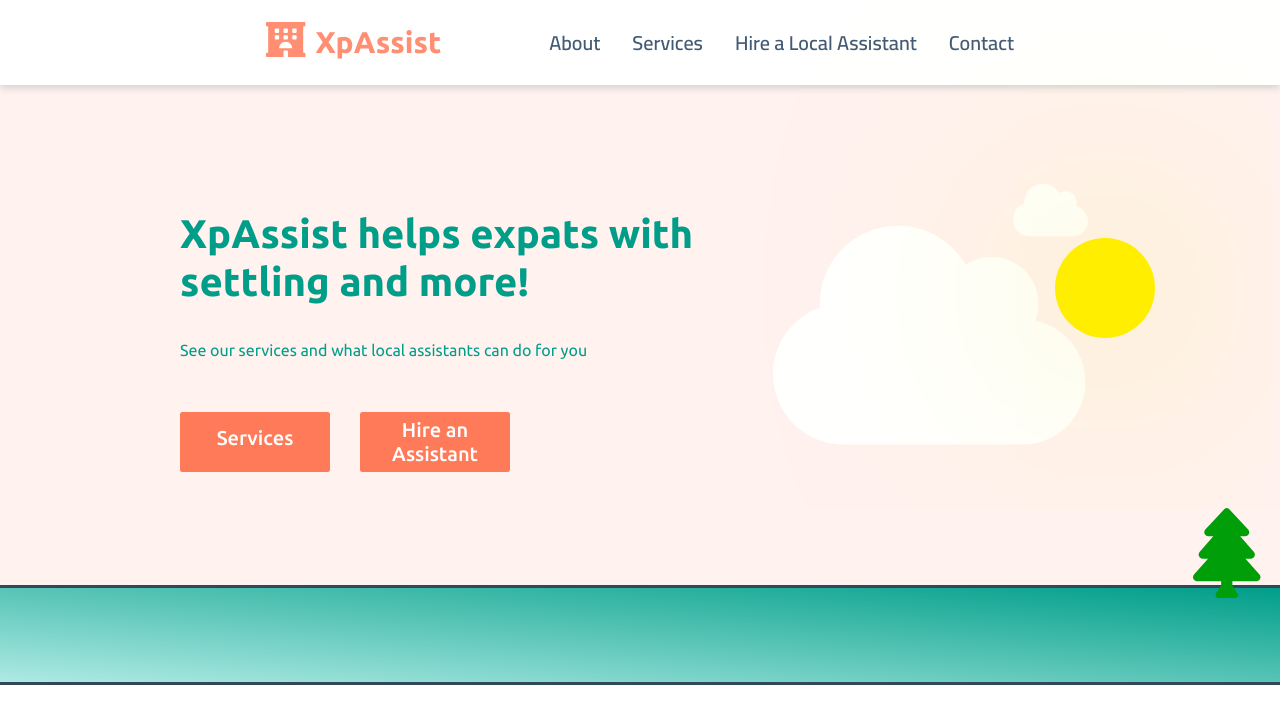
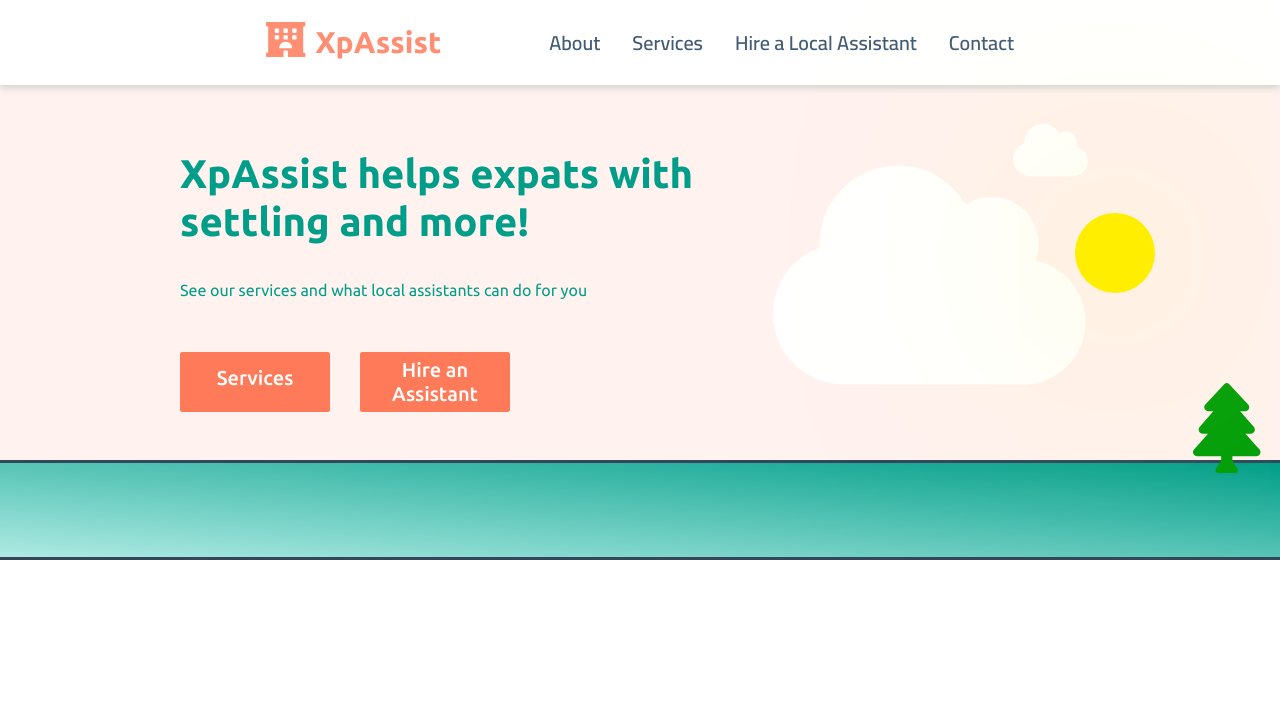
Before and after one commit to mehmeteyupoglu/xpassist, a React (Create React App) app in the folder xpassist/: page / in a window 1280 px wide. Shown: the top 724 px of the page. Built offline with nearby package versions, Linux system fonts and the light colour scheme.

Commit message:
Update body design

```diff
--- a/xpassist/src/components/Body/Body.css
+++ b/xpassist/src/components/Body/Body.css
@@ -1,5 +1,5 @@
 .body {
-    height: 500px;
+    height: 375px;
     background-color: #fff2ef;
     box-shadow: 0px 3px 7px rgb(209, 209, 209);
     font-family: Ubuntu;
@@ -7,7 +7,7 @@
 }
 
 .container {
-    padding-top: 125px;
+    padding-top: 65px;
 }
 .col-top {
     display: flex;
@@ -87,9 +87,9 @@
 .sun {
     position: absolute;
     right: 125px;
-    top: -350px;
-    height: 100px;
-    width: 100px;
+    top: -250px;
+    height: 80px;
+    width: 80px;
     background-color: rgb(255, 238, 0);
     border-radius: 50%;
     box-shadow: 0px 3px 700px 15px rgb(245, 236, 118);
--- a/xpassist/src/components/Body/Body.js
+++ b/xpassist/src/components/Body/Body.js
@@ -1,7 +1,7 @@
 import React from 'react';
 import { Container, Row, Col, Button } from "reactstrap"
 import { FontAwesomeIcon } from '@fortawesome/react-fontawesome'
-import { faCloud, faTree, faKiwiBird } from '@fortawesome/free-solid-svg-icons'
+import { faCloud, faTree } from '@fortawesome/free-solid-svg-icons'
 import "./Body.css"
 
 const Body = () => {
```
